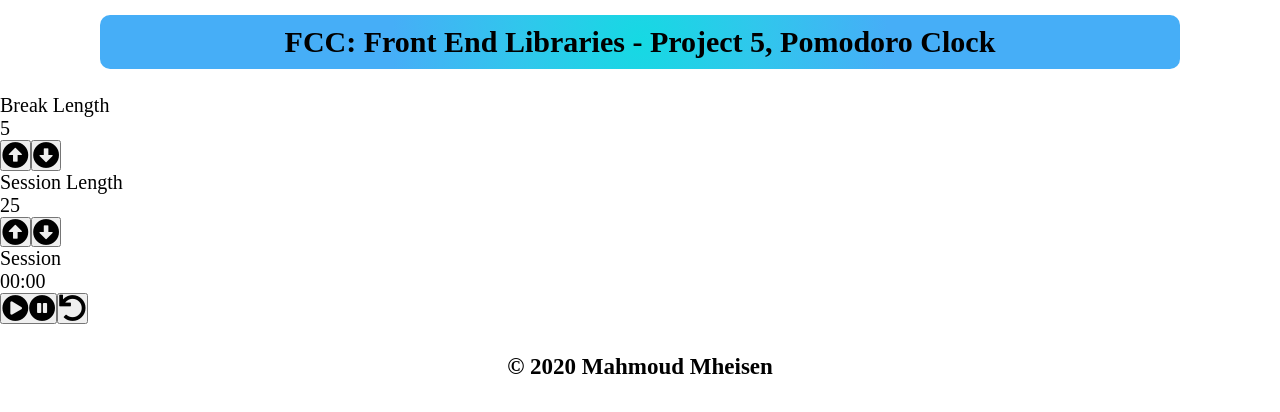
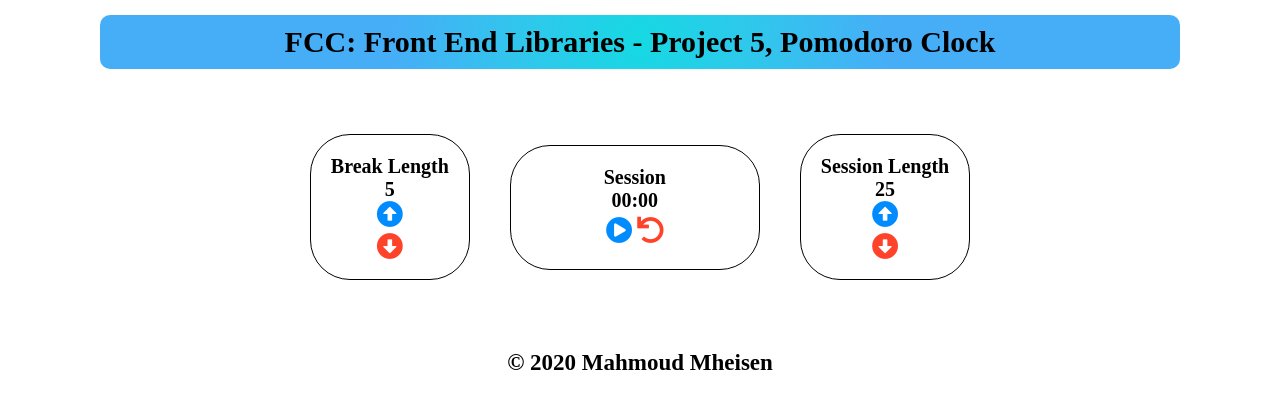
Before and after one commit to mahmoudmheisen91/react-pomodoro-clock, a React (Create React App) app: page / in a window 1280 px wide. Shown: the top 412 px of the page. Built offline with nearby package versions, Linux system fonts and the light colour scheme; the HTML template or start-up script is replaced by a standard one.

Commit message:
add style to pomodoro clock

```diff
--- a/src/App.css
+++ b/src/App.css
@@ -21,15 +21,120 @@ footer {
   font-size: 1.15rem;
 }
 
+#pomodoro {
+  display: flex;
+  flex-direction: row;
+  align-items: center;
+  justify-content: center;
+  /* border: 1px solid black; */
+  padding: 20px;
+}
+
+.control,
+.display {
+  display: grid;
+  padding: 20px;
+  margin: 20px;
+  border: 1px solid black;
+  border-radius: 40px;
+  font-weight: bold;
+  text-align: center;
+}
+
+.display {
+  min-width: 250px;
+}
+
+.disp-btn {
+  display: flex;
+  flex-direction: row;
+  align-items: center;
+  justify-content: center;
+  margin: 5px;
+}
+
+#start_stop {
+  color: rgb(0, 140, 255);
+  padding-right: 5px;
+}
+
+#start_stop:hover {
+  color: rgb(0, 60, 255);
+}
+
+#start_stop:active {
+  color: rgb(60, 255, 0);
+}
+
+#reset {
+  color: rgb(255, 67, 42);
+}
+
+#reset:hover {
+  color: rgb(255, 17, 0);
+}
+
+#reset:active {
+  color: rgb(60, 255, 0);
+}
+
+button {
+  background: none;
+  outline: none;
+  border: none;
+  cursor: pointer;
+  max-width: 50px;
+  justify-self: center;
+}
+
+.control > button:nth-child(3) {
+  color: rgb(0, 140, 255);
+  padding-bottom: 5px;
+}
+
+.control > button:nth-child(3):hover {
+  color: rgb(0, 60, 255);
+}
+
+.control > button:nth-child(3):active {
+  color: rgb(60, 255, 0);
+}
+
+.control > button:nth-child(4) {
+  color: rgb(255, 67, 42);
+}
+
+.control > button:nth-child(4):hover {
+  color: rgb(255, 17, 0);
+}
+
+.control > button:nth-child(4):active {
+  color: rgb(60, 255, 0);
+}
+
 /* Phone */
 @media screen and (max-width: 450px) {
   header {
-    margin: 15px 15px;
+    margin: 10px;
     font-size: 1rem;
   }
 
   footer {
-    margin-top: 15px;
+    margin-top: 0px;
     font-size: 0.8rem;
   }
+
+  #pomodoro {
+    flex-direction: column;
+  }
+
+  .control,
+  .display {
+    padding: 15px;
+    margin: 2px;
+  }
+
+  .display {
+    min-width: 50px;
+  }
 }
--- a/src/components/PomodoroComp.js
+++ b/src/components/PomodoroComp.js
@@ -2,7 +2,7 @@ import React from "react";
 
 let ControlComp = props => {
   return (
-    <div className={props.controlClass}>
+    <div className={props.controlClass + " control"}>
       <div id={props.id}>{props.text}</div>
       <div id={props.valueID}>{props.value}</div>
       <button id={props.btn1ID}>
@@ -17,16 +17,18 @@ let ControlComp = props => {
 
 let DisplayComp = props => {
   return (
-    <div id="display">
+    <div className="display">
       <div id={"timer-label"}>{"Session"}</div>
       <div id={"time-left"}>{props.timeLeft}</div>
+      <div className="disp-btn">
         <button id={"start_stop"}>
           <i class="fas fa-play-circle fa-2x icon"></i>
-        <i class="fas fa-pause-circle fa-2x icon"></i>
+          {/* <i class="fas fa-pause-circle fa-2x icon"></i> */}
         </button>
         <button id={"reset"}>
           <i className="fas fa-undo fa-2x icon"></i>
         </button>
+      </div>
     </div>
   );
 };
@@ -39,7 +41,7 @@ class PomodoroComp extends React.Component {
 
   render() {
     return (
-      <div>
+      <div id="pomodoro">
         <ControlComp
           controlClass={"BreakControl"}
           id={"break-label"}
@@ -51,6 +53,9 @@ class PomodoroComp extends React.Component {
           btn1Text={"+inc"}
           btn2Text={"-dec"}
         />
+
+        <DisplayComp timeLeft={"00:00"} />
+
         <ControlComp
           controlClass={"SessionControl"}
           id={"session-label"}
@@ -62,7 +67,6 @@ class PomodoroComp extends React.Component {
           btn1Text={"+inc"}
           btn2Text={"-dec"}
         />
-        <DisplayComp timeLeft={"00:00"} />
       </div>
     );
   }
```
Lines whose indentation alone changed are shown as unchanged.
